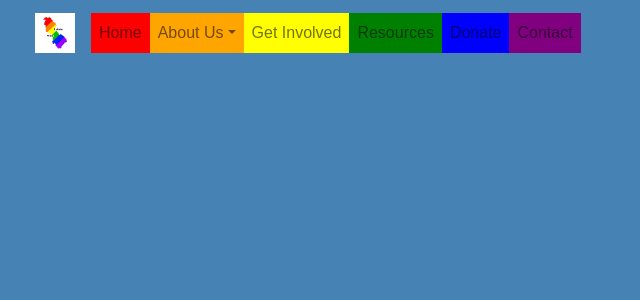
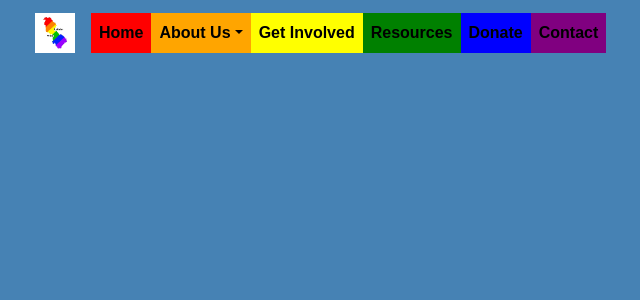
Before and after one commit to Jacobs1986/leitrim-pride, a React (Create React App) app in the folder client/: page / in a window 1280 px wide. Shown: the top 300 px of the page, without its empty margins (47-687 px from the left). Built offline with nearby package versions, Linux system fonts and the light colour scheme.

Commit message:
Update navbar.css

```diff
--- a/client/src/components/navbar/navbar.css
+++ b/client/src/components/navbar/navbar.css
@@ -1,3 +1,20 @@
+.link {
+    font-weight: bold !important;
+    color: black !important;
+}
+
+.link a {
+    color: black !important;
+}
+
+.link:hover {
+    color: skyblue !important;
+}
+
+.link a:hover {
+    color: skyblue !important;
+}
+
 .nav-home {
     background-color: red;
 }
```
